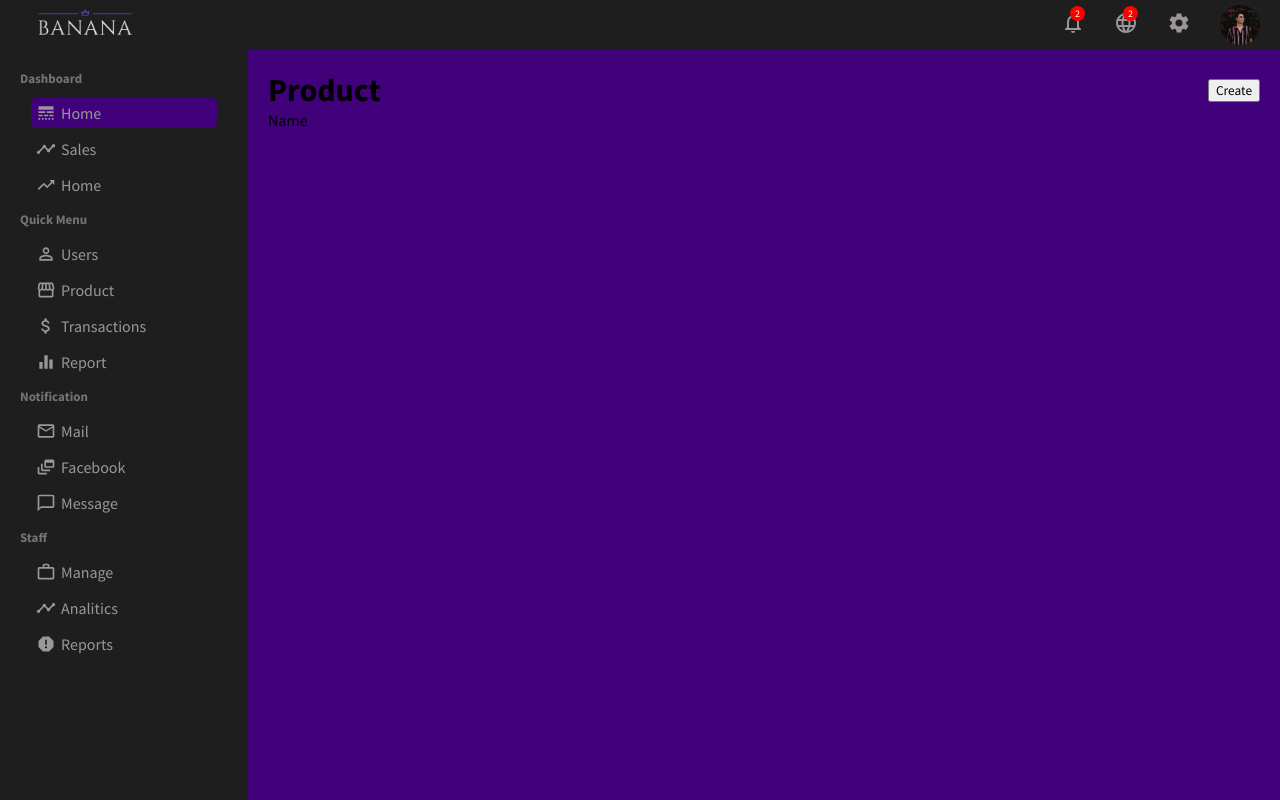
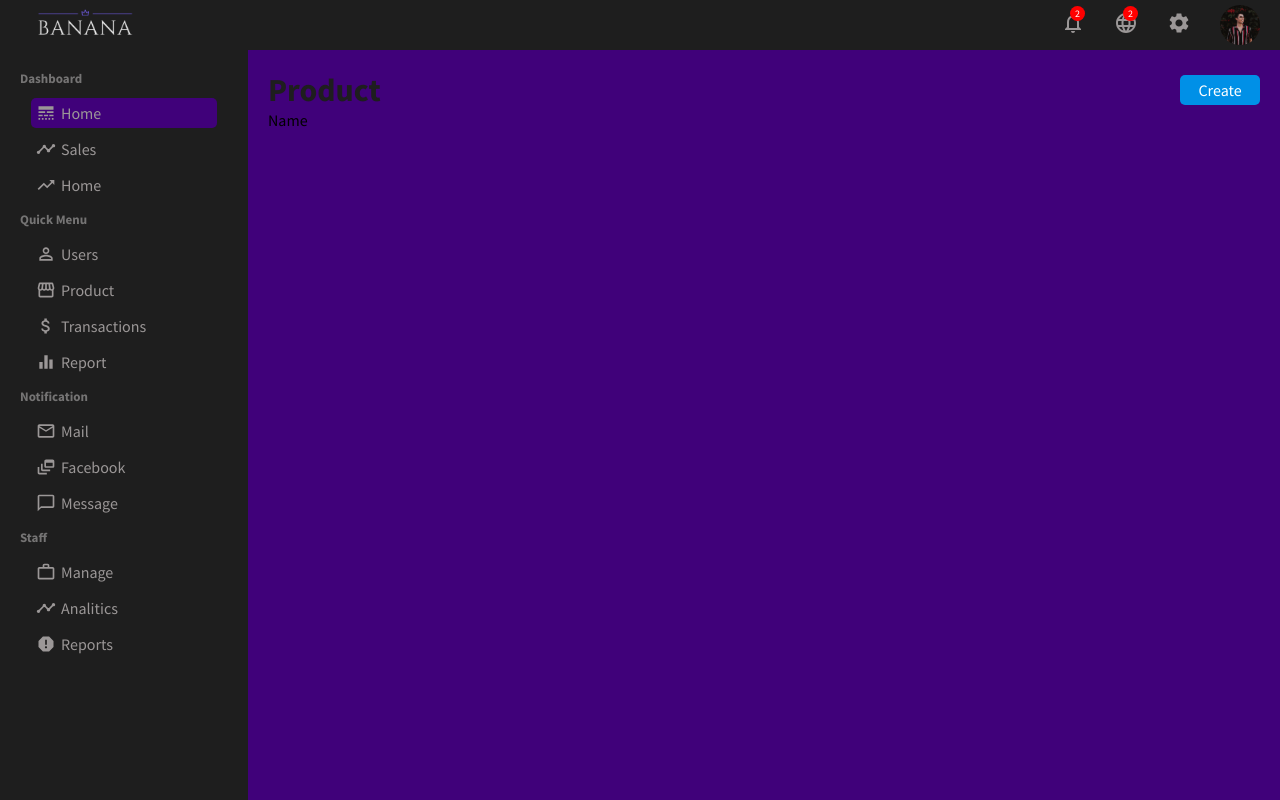
Before and after one commit to malekaridhi/ecommerceMern, a React (Create React App) app in the folder admin/: page /product/1 in a window 1280 px wide. Built offline with nearby package versions, Linux system fonts and the light colour scheme.

Commit message:
product list

```diff
--- a/admin/src/pages/product/product.css
+++ b/admin/src/pages/product/product.css
@@ -9,3 +9,16 @@
     justify-content: space-between;
 
 }
+.productTitle{
+    color: #1e1e1e;
+}
+.productAddButton{
+    width: 80px;
+    border: none;
+    padding: 5px;
+    background-color: #0090e7;
+    border-radius: 5px;
+    cursor: pointer;
+    font-size: 16px;
+    color: white;
+}
```
